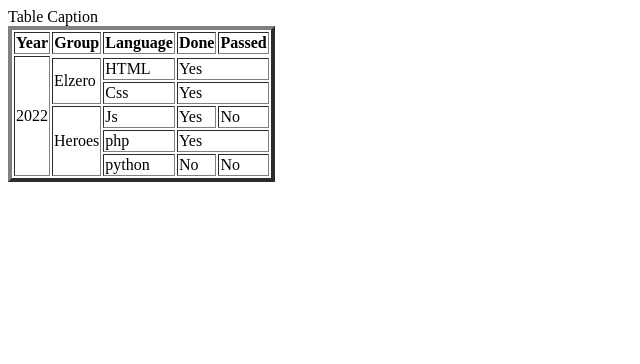
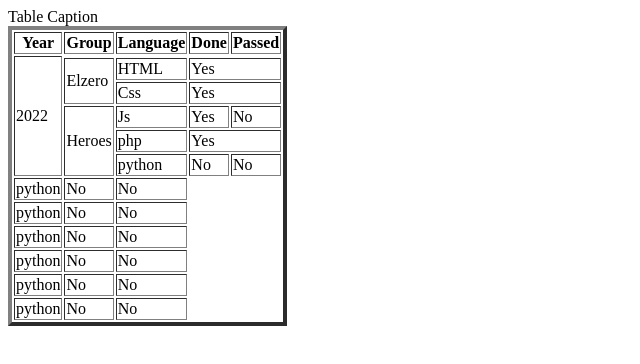
Before and after one commit to eslamsshaban308/One_Html, a plain HTML site: page index.html in a window 1280 px wide. Shown: the whole page, without its empty margins (0-640 px from the left). Drawn offline with Linux system fonts and the light colour scheme.

Commit message:
two commit

```diff
--- a/index.html
+++ b/index.html
@@ -46,6 +46,36 @@
           <td>No</td>
           <td>No</td>
         </tr>
+        <tr>
+          <td>python</td>
+          <td>No</td>
+          <td>No</td>
+        </tr>
+        <tr>
+          <td>python</td>
+          <td>No</td>
+          <td>No</td>
+        </tr>
+        <tr>
+          <td>python</td>
+          <td>No</td>
+          <td>No</td>
+        </tr>
+        <tr>
+          <td>python</td>
+          <td>No</td>
+          <td>No</td>
+        </tr>
+        <tr>
+          <td>python</td>
+          <td>No</td>
+          <td>No</td>
+        </tr>
+        <tr>
+          <td>python</td>
+          <td>No</td>
+          <td>No</td>
+        </tr>
       </thead>
     </table>
   </body>
```
